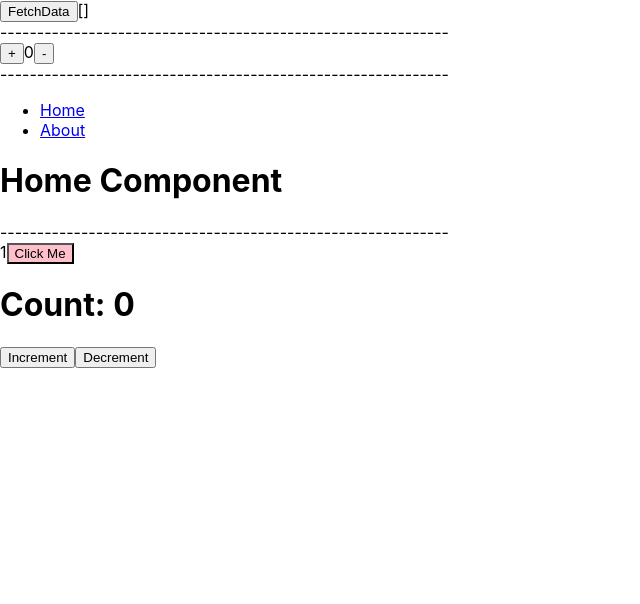
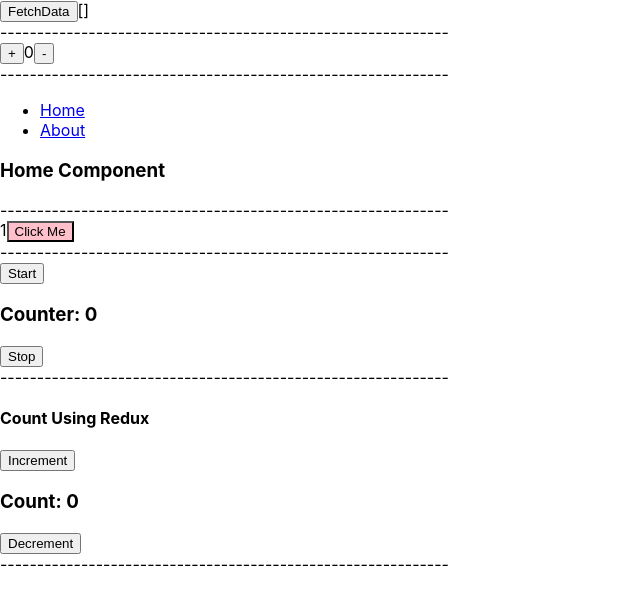
Before and after one commit to nikitaborhade-lab/JSPractice, a React (Create React App) app in the folder js-test/: page / in a window 1280 px wide. Shown: the top 604 px of the page, without its empty margins (0-640 px from the left). Built offline with nearby package versions, Linux system fonts and the light colour scheme.

Commit message:
React Code

```diff
--- a/js-test/src/App.js
+++ b/js-test/src/App.js
@@ -11,7 +11,7 @@ import Vowels from './JSPractice/Vowels';
 import Factorial from './JSPractice/Factorial';
 import Fibonacci from './JSPractice/Fibonacci';
 import ChangeColor from './ReactPractice/ChangeColor'
-// import Counter from './ReactPractice/Counter';
+import Counter from './ReactPractice/Counter';
 
 import React from 'react';
 import { useSelector, useDispatch } from 'react-redux';
@@ -23,12 +23,6 @@ function App() {
   return (
     <div className="App">
       <header className="App-header">
-        {/* <a
-          className="App-link"
-          href="https://reactjs.org"
-          target="_blank"
-          rel="noopener noreferrer"
-        > */}
           <CharCount />
           <Palindrome />
           <RemoveDuplicate />
@@ -41,12 +35,13 @@ function App() {
           <Factorial />
           <Fibonacci />
           <ChangeColor />
-          {/* <Counter /> */}
+          <Counter />
 
-      <h1>Count: {count}</h1>
+      <h4>Count Using Redux</h4>
       <button onClick={() => dispatch(increment())}>Increment</button>
+      <h3>Count: {count}</h3>
       <button onClick={() => dispatch(decrement())}>Decrement</button>
-        {/* </a> */}
+      <div>-------------------------------------------------------------</div>
       </header>
     </div>
   );
--- a/js-test/src/ReactPractice/ChangeColor.js
+++ b/js-test/src/ReactPractice/ChangeColor.js
@@ -11,6 +11,7 @@ export default function ChangeColor(){
             <button onClick = {changeColor}
                 style = {{backgroundColor : state ? 'yellow': 'pink' }}>
             Click Me</button>
+            <div>-------------------------------------------------------------</div>
         </>
     )
 }
--- a/js-test/src/ReactPractice/Counter.js
+++ b/js-test/src/ReactPractice/Counter.js
@@ -1,20 +1,32 @@
-// import React, {useState, useEffect} from 'react';
+import React, {useState, useEffect} from 'react';
 
-// export default function Counter(){
-//     const [count, setCount] = useState(0);
+export default function Counter(){
+    const [count, setCount] = useState(0);
+    const [running, isRunning] = useState(null);
+    let interval;
+        useEffect(() => {
+            if(running){
+                interval = setInterval(() => {
+                    setCount(prevCount => prevCount + 1);
+                  }, 500);
+            }
+            return () => clearInterval(interval);
+          }, [running]);
 
-//   useEffect(() => {
-//     const interval = setInterval(() => {
-//       setCount(prevCount => prevCount + 1);
-//     }, 1000);
+  function Start(){
+     isRunning(true)
+  }
 
-//     return () => clearInterval(interval);
-//   }, []);
+  function Stop(){
+    isRunning(false)
+ }
 
-//   return (
-//     <>
-//     <h1>Continuous Counter</h1>
-//     <p>Count: {count}</p>
-//     </>
-//   );
-// }
+  return (
+    <>
+    <button onClick={Start}>Start</button>
+    <h3>Counter: {count}</h3>
+    <button onClick={Stop}>Stop</button>
+    <div>-------------------------------------------------------------</div>
+    </>
+  );
+}
--- a/js-test/src/ReactPractice/Router/About.js
+++ b/js-test/src/ReactPractice/Router/About.js
@@ -2,6 +2,6 @@ import React from 'react'
 
 export default function About(){
     return(
-        <h1>About Component</h1>
+        <h3>About Component</h3>
     )
 }
--- a/js-test/src/ReactPractice/Router/Home.js
+++ b/js-test/src/ReactPractice/Router/Home.js
@@ -2,6 +2,6 @@ import React from 'react'
 
 export default function Home(){
     return(
-        <h1>Home Component</h1>
+        <h3>Home Component</h3>
     )
 }
```
Also changed, not shown: js-test/src/ReactPractice/PromiseCode.js (added).
